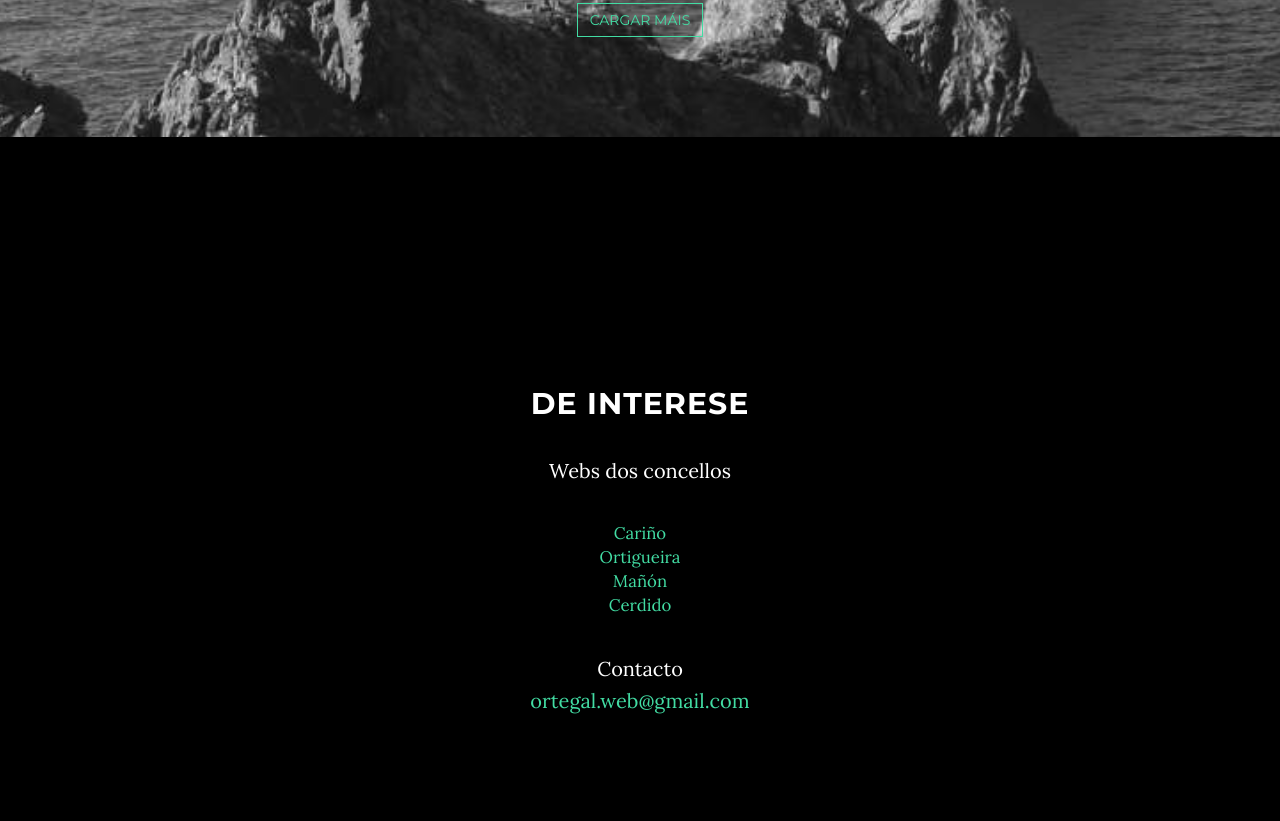
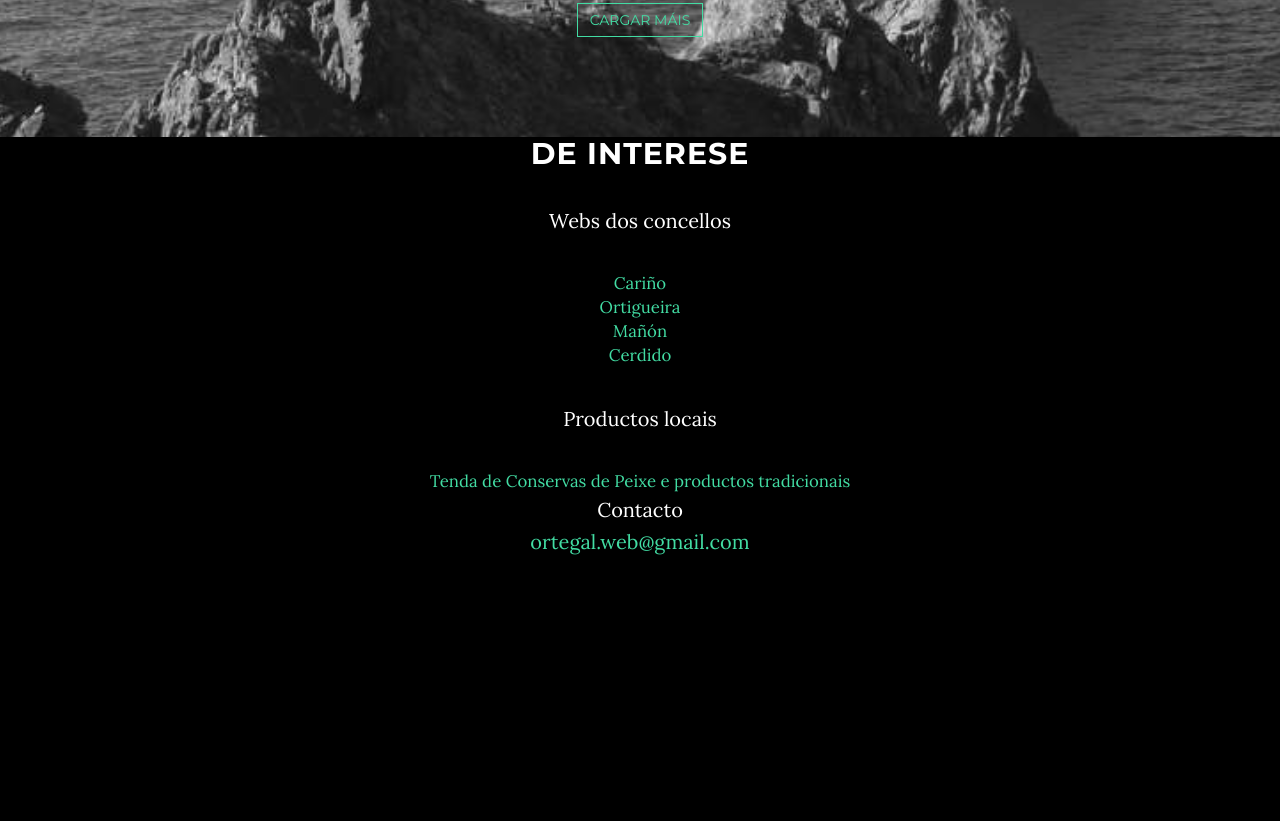
Before and after one commit to manelvf/ortegal, a website: page index.html in a window 1280 px wide. Shown: the part 1988-2809 px from the top of the page. Drawn offline with Linux system fonts and the light colour scheme; some packages are replaced by stand-ins of ours.

Commit message:
moar awesome

```diff
--- a/index.html
+++ b/index.html
@@ -113,7 +113,7 @@
     </section>
 
     <!-- Contact Section -->
-    <section id="contact" class="container content-section text-center">
+    <section id="contact" class="container text-center">
         <div class="row">
             <div class="col-lg-8 col-lg-offset-2">
                 <h2>De interese</h2>
@@ -127,6 +127,11 @@
 						<li><a src="http://www.cerdido.es/">Cerdido</a> </li>
 					</ul>
                </p>
+
+               <p>Productos locais</p>
+					<ul id="councils">
+						<li><a src="http://www.conservasdecarino.com/">Tenda de Conservas de Peixe e productos tradicionais</a> </li>
+					</ul>
 
                 <!--ul class="list-inline banner-social-buttons">
                     <li>
```
